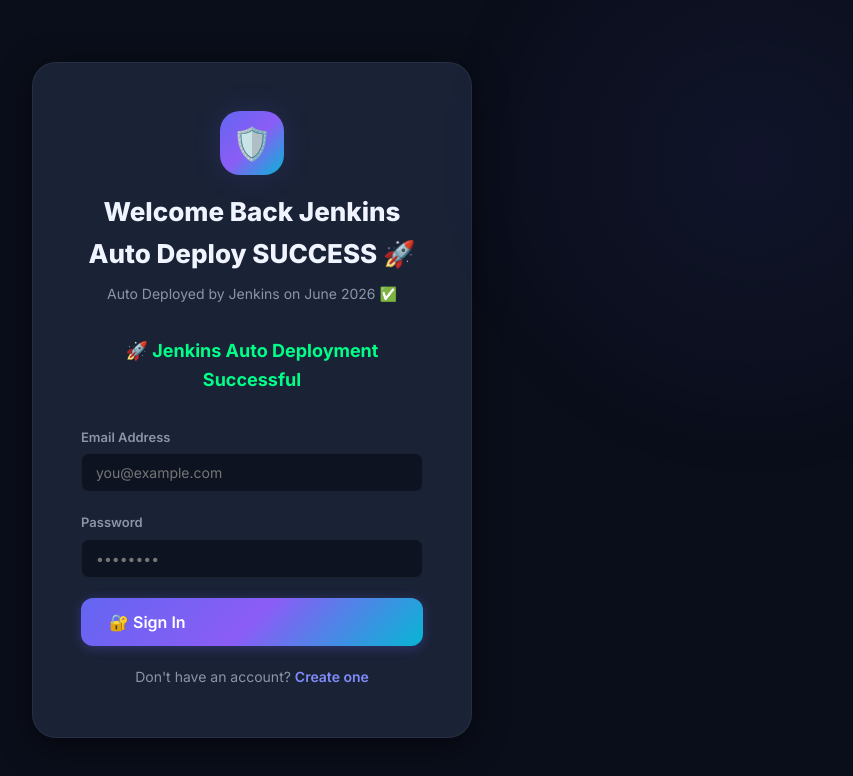
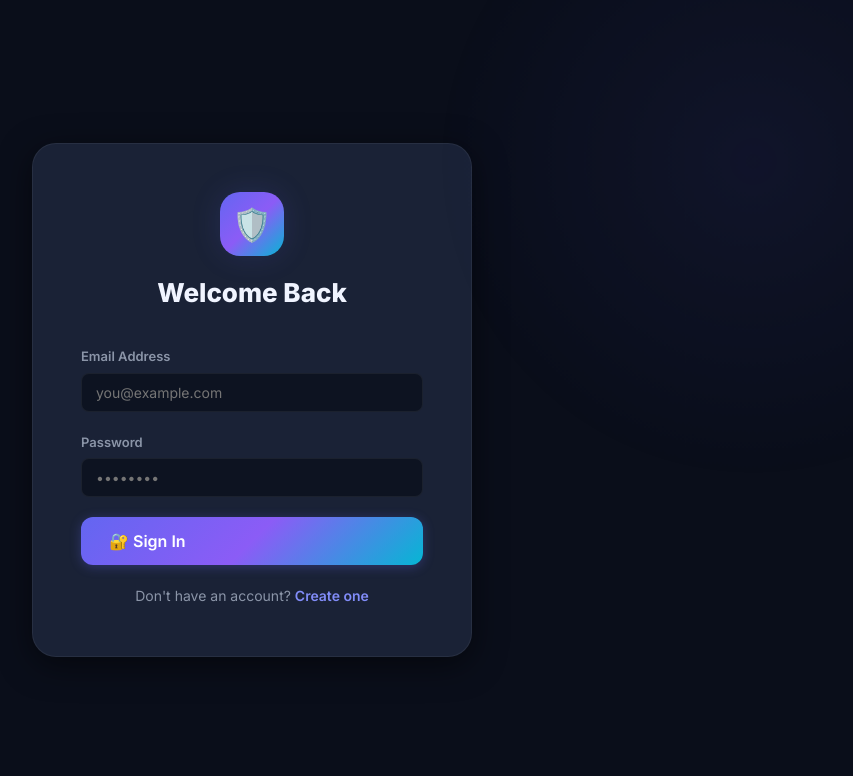
Before and after one commit to Rajasekhar-1111/RiskAssessmentTool, a React (Vite) app in the folder frontend/: page /login in a window 1280 px wide. Shown: the top 776 px of the page, without its empty margins (388-1241 px from the left). Built offline with nearby package versions, Linux system fonts and the light colour scheme.

Commit message:
Fix container conflict

```diff
--- a/frontend/src/pages/LoginPage.jsx
+++ b/frontend/src/pages/LoginPage.jsx
@@ -35,12 +35,8 @@
           <div className="auth-logo-icon">🛡️</div>
 
           <h1 className="auth-title">
-            Welcome Back Jenkins Auto Deploy SUCCESS  🚀
+            Welcome Back
           </h1>
-
-          <p className="auth-subtitle">
-            Auto Deployed by Jenkins on June 2026 ✅
-          </p>
 
           <div
             style={{
@@ -51,7 +47,6 @@
               fontSize: '18px',
             }}
           >
-            🚀 Jenkins Auto Deployment Successful
           </div>
         </div>
 
```
